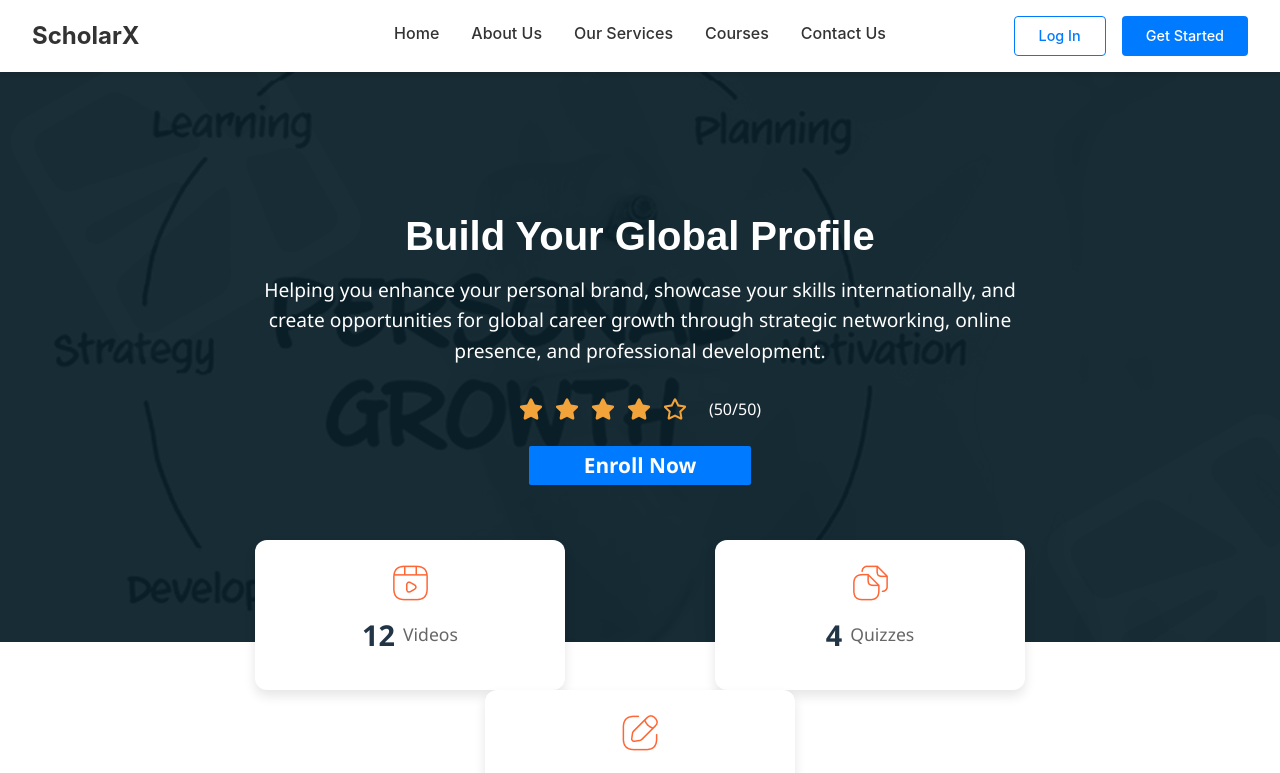
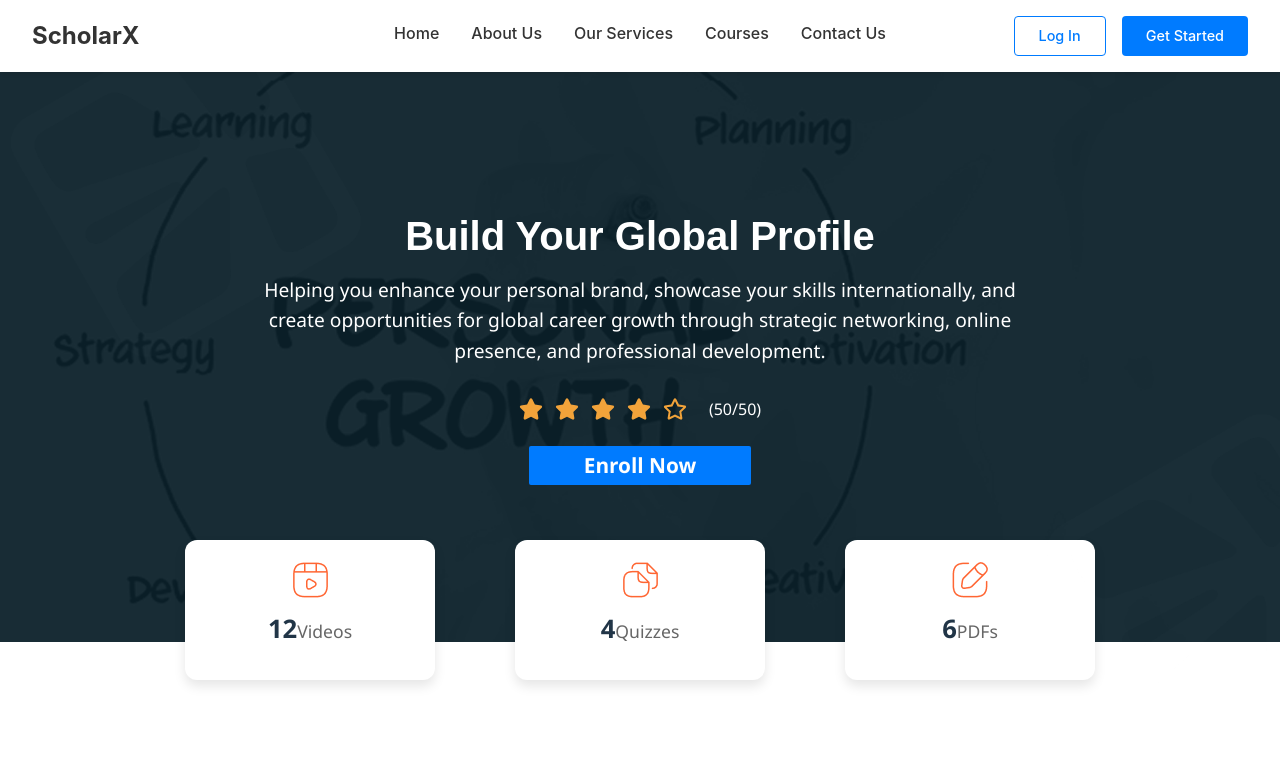
Before and after one commit to AlHasSaN0ALi/ScholarX, a React (Vite) app in the folder frontend/: page /CourseInfo in a window 1280 px wide. Shown: the top 773 px of the page. Built offline with nearby package versions, Linux system fonts and the light colour scheme.

Commit message:
fixed crazy state

```diff
--- a/frontend/src/pages/CourseInfo/CourseInfo.css
+++ b/frontend/src/pages/CourseInfo/CourseInfo.css
@@ -182,9 +182,9 @@
 .course-stats {
   display: flex;
   justify-content: center;
-  gap: 150px;
+  gap: 80px;
   margin-top: 230px;
-  padding: 0 100px;
+  padding: 0 80px;
   flex-wrap: wrap;
   width: 100%;
   box-sizing: border-box;
@@ -196,12 +196,12 @@
   align-items: center;
   gap: 10px;
   background-color: white;
-  padding: 23px 40px;
+  padding: 20px 35px;
   border-radius: 12px;
   box-shadow: 0 6px 12px rgba(0, 0, 0, 0.1);
-  min-width: 310px;
-  max-width: 210px;
-  max-height: 150px;
+  min-width: 250px;
+  max-width: 200px;
+  max-height: 140px;
   margin-top: -175px;
   transition: transform 0.3s ease;
 }
@@ -211,18 +211,12 @@
 }
 
 .stat-icon {
-  font-size: 42px;
+  font-size: 36px;
   color: #3498db;
 }
 
-.stat-info {
-  display: flex;
-  align-items: center;
-  gap: 8px;
-}
-
 .stat-number {
-  font-size: 1.8rem;
+  font-size: 1.6rem;
   font-weight: 700;
 }
 
@@ -479,15 +473,15 @@
   }
 
   .course-stats {
-    gap: 100px;
+    gap: 60px;
     margin-top: 200px;
-    padding: 0 80px;
+    padding: 0 60px;
   }
 
   .stat-item {
-    min-width: 280px;
-    max-width: 190px;
-    padding: 35px 35px;
+    min-width: 220px;
+    max-width: 180px;
+    padding: 18px 30px;
   }
 
   .course-title {
@@ -501,11 +495,11 @@
   }
 
   .stat-icon {
-    font-size: 38px;
+    font-size: 32px;
   }
 
   .stat-number {
-    font-size: 1.6rem;
+    font-size: 1.5rem;
   }
 
   .stat-label {
@@ -534,24 +528,24 @@
   }
 
   .course-stats {
-    gap: 80px;
+    gap: 40px;
     margin-top: 180px;
-    padding: 0 60px;
+    padding: 0 40px;
   }
 
   .stat-item {
-    min-width: 250px;
-    max-width: 170px;
-    padding: 30px 30px;
+    min-width: 200px;
+    max-width: 160px;
+    padding: 15px 25px;
     margin-top: -150px;
   }
 
   .stat-icon {
-    font-size: 34px;
+    font-size: 28px;
   }
 
   .stat-number {
-    font-size: 1.5rem;
+    font-size: 1.4rem;
   }
 
   .stat-label {
```
